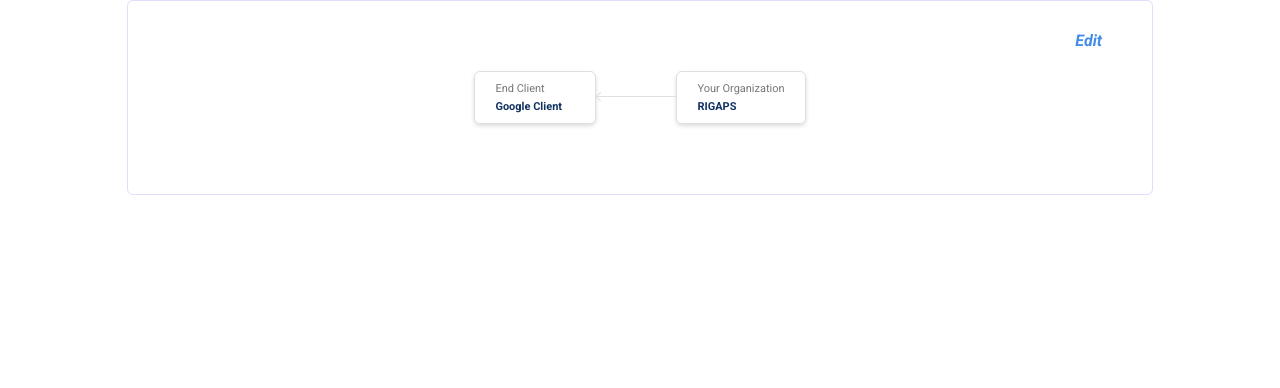
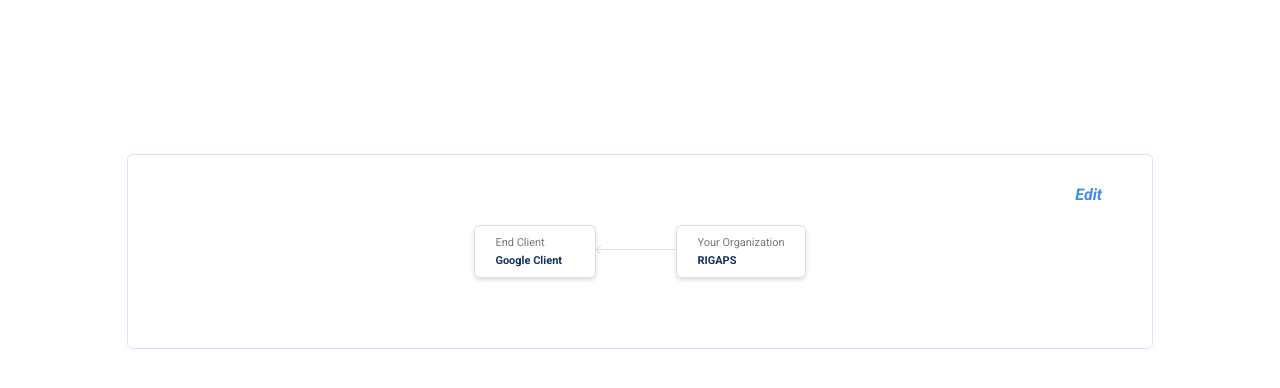
Before and after one commit to sharath0033/flow-design, a Vue app: page / in a window 1280 px wide. Shown: the top 388 px of the page. Built offline with nearby package versions, Linux system fonts and the light colour scheme.

Commit message:
Home Container css fixed with Edit overlay

```diff
--- a/src/components/Edit.vue
+++ b/src/components/Edit.vue
@@ -184,6 +184,7 @@ export default {
     top: 0px;
     left: 0px;
     background-color: rgba(0, 0, 0, 0.6);
+    z-index: 999;
     #popupDialog{
       min-width: 700px;
       width: 62%;
--- a/src/components/Home.vue
+++ b/src/components/Home.vue
@@ -1,5 +1,9 @@
 <template>
   <div id="wrapper">
+
+    <Edit v-show="getPopupDialogState"/>
+
+    <div id="homeWrapper">
       <div id="home-container">
         <div id="editBtn" v-on:click="showPopupDialog">Edit</div>
         <div id="section">
@@ -34,8 +38,7 @@
 
         </div>
       </div>
-
-    <Edit v-show="getPopupDialogState"/>
+    </div>
 
   </div>
 </template>
@@ -81,15 +84,22 @@ export default {
 <style scoped lang="less">
   #wrapper {
     position: relative;
+    #homeWrapper{
+      position: absolute;
+      width: 100%;
+    }
     #home-container {
+      top: 0px;
+      left: 0px;
       width: 80%;
       border: 1px solid #dfdefe;
       border-radius: 6px;
       position: relative;
-      margin: auto;
+      margin: 12% auto;
       padding: 30px 0px;
 
       #section {
+        padding: 0px 40px;
         .module {
           border: 1px solid #dfdfdf;
           margin: 40px;
```
Lines whose indentation alone changed are shown as unchanged.
